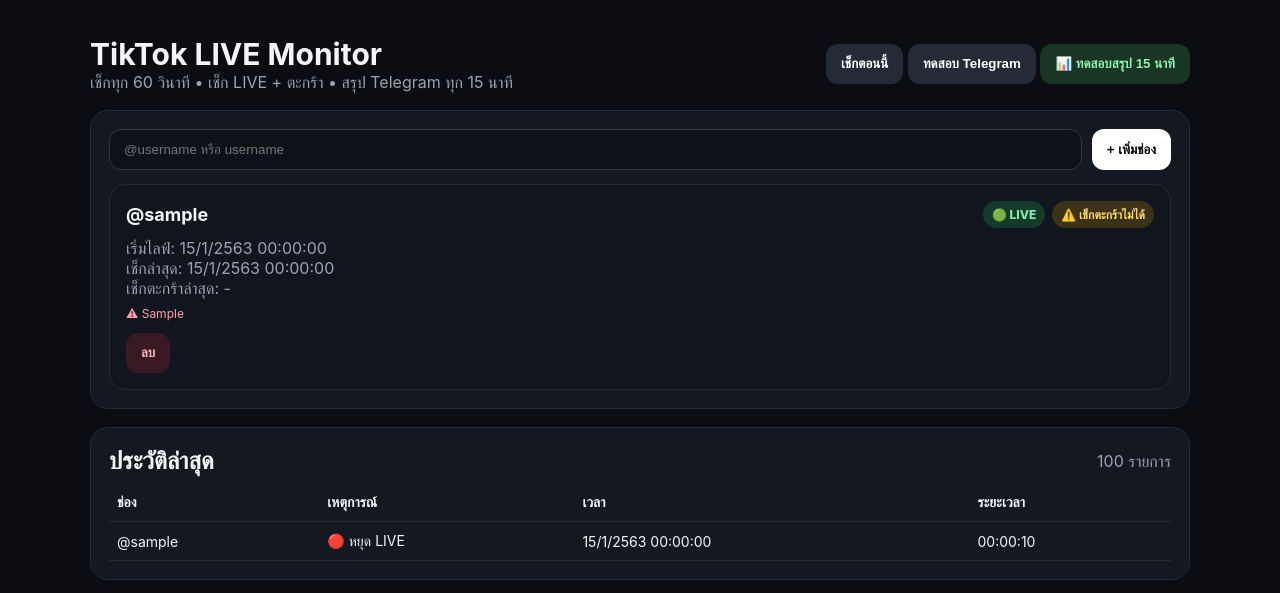
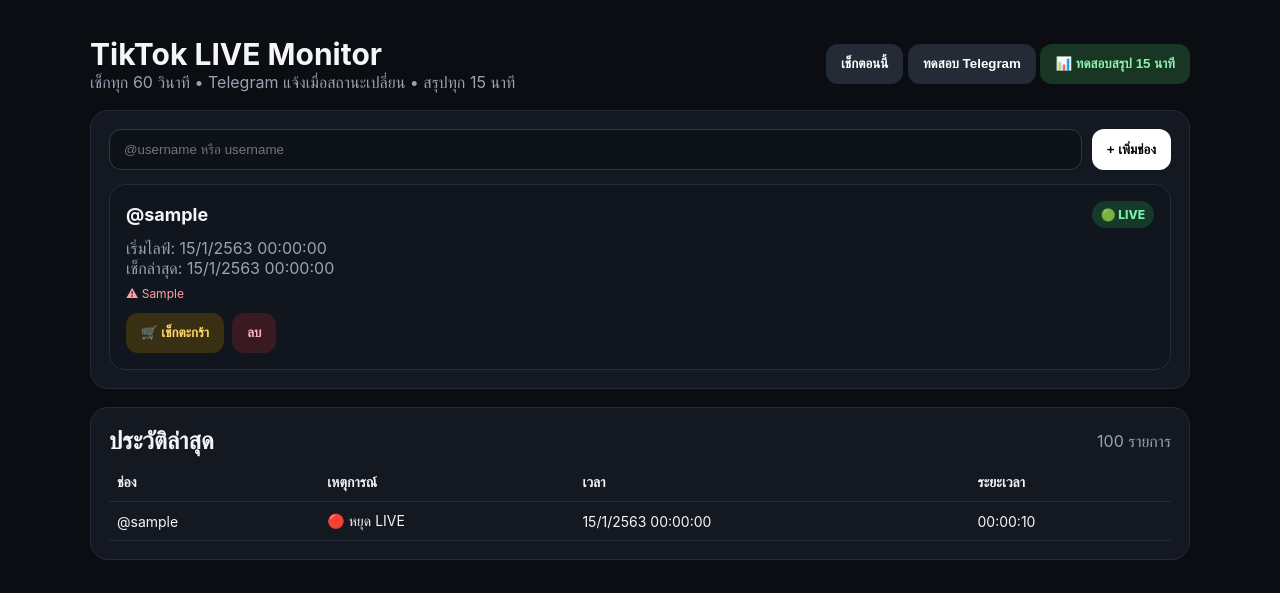
Before and after one commit to ohmchongsue2-glitch/tiktok-live-monitor, a Flask app: page / in a window 1280 px wide. Shown: the top 593 px of the page. Run offline with Flask 3, Linux system fonts and the light colour scheme; tables that the repository leaves empty hold one stand-in row (values such as "Sample post").

Commit message:
Add isolated basket check button

```diff
--- a/tiktok-live-dashboard-ready/templates/index.html
+++ b/tiktok-live-dashboard-ready/templates/index.html
@@ -15,33 +15,35 @@
     form { display:flex; gap:10px; flex-wrap:wrap; }
     input { flex:1; min-width:220px; background:#0d1118; color:white; border:1px solid #303848; border-radius:12px; padding:12px 14px; }
     button { border:0; border-radius:12px; padding:12px 15px; font-weight:700; cursor:pointer; }
-    .primary { background:white; color:black; }.secondary { background:#242a36; color:white; }.summary { background:#193523; color:#8ff0b1; }.danger { background:#391a22; color:#ffb4c0; }
-    .grid { display:grid; grid-template-columns:repeat(auto-fit,minmax(280px,1fr)); gap:14px; margin-top:14px; }
+    .primary { background:white; color:black; }
+    .secondary { background:#242a36; color:white; }
+    .summary { background:#193523; color:#8ff0b1; }
+    .basket { background:#392f13; color:#ffd96a; }
+    .danger { background:#391a22; color:#ffb4c0; }
+    .grid { display:grid; grid-template-columns:repeat(auto-fit,minmax(260px,1fr)); gap:14px; margin-top:14px; }
     .card { background:#11151d; border:1px solid #252b38; border-radius:16px; padding:16px; }
     .row { display:flex; justify-content:space-between; gap:12px; align-items:center; }
-    .badges { display:flex; gap:7px; flex-wrap:wrap; justify-content:flex-end; }
+    .actions { display:flex; gap:8px; flex-wrap:wrap; margin-top:12px; }
     .badge { font-size:12px; font-weight:800; padding:6px 9px; border-radius:999px; }
     .live { background:#153a29; color:#7af0ad; }.off { background:#2c3038; color:#c2c8d1; }.unknown { background:#3b3218; color:#ffd56a; }
-    .basket-yes { background:#173927; color:#8af1aa; }.basket-no { background:#35252b; color:#ffb8c3; }.basket-unknown { background:#3b3218; color:#ffd56a; }
     .error { color:#ff9eaa; font-size:12px; overflow-wrap:anywhere; margin-top:8px; }
     table { width:100%; border-collapse:collapse; } th,td { text-align:left; padding:10px 8px; border-bottom:1px solid #252b38; font-size:14px; }
   </style>
 </head>
 <body><div class="wrap">
-<div class="top"><div><h1>TikTok LIVE Monitor</h1><div class="muted">เช็กทุก {{ interval }} วินาที • เช็ก LIVE + ตะกร้า • สรุป Telegram ทุก 15 นาที</div></div>
+<div class="top"><div><h1>TikTok LIVE Monitor</h1><div class="muted">เช็กทุก {{ interval }} วินาที • Telegram แจ้งเมื่อสถานะเปลี่ยน • สรุปทุก 15 นาที</div></div>
 <div><button class="secondary" onclick="checkNow()">เช็กตอนนี้</button> <button class="secondary" onclick="testTelegram()">ทดสอบ Telegram</button> <button class="summary" onclick="testSummary()">📊 ทดสอบสรุป 15 นาที</button></div></div>
 <div class="panel"><form id="addForm"><input id="username" placeholder="@username หรือ username" autocomplete="off"><button class="primary" type="submit">+ เพิ่มช่อง</button></form><div id="cards" class="grid"></div></div>
 <div class="panel"><div class="row"><h2 style="margin:0">ประวัติล่าสุด</h2><span class="muted">100 รายการ</span></div><div style="overflow:auto;margin-top:8px"><table><thead><tr><th>ช่อง</th><th>เหตุการณ์</th><th>เวลา</th><th>ระยะเวลา</th></tr></thead><tbody id="events"></tbody></table></div></div>
-</div>
-<script>
+</div><script>
 const dt=s=>s?new Date(s).toLocaleString('th-TH'):'-';
 const dur=s=>{if(s===null||s===undefined)return '-';let h=Math.floor(s/3600),m=Math.floor((s%3600)/60),sec=s%60;return [h,m,sec].map(x=>String(x).padStart(2,'0')).join(':')};
-function basketBadge(c){if(c.is_live!==1)return '';if(c.basket_status==='yes')return '<span class="badge basket-yes">🛒 มีตะกร้า</span>';if(c.basket_status==='no')return '<span class="badge basket-no">🚫 ไม่พบตะกร้า</span>';return '<span class="badge basket-unknown">⚠️ เช็กตะกร้าไม่ได้</span>'}
-async function load(){const channels=await fetch('/api/channels').then(r=>r.json());document.getElementById('cards').innerHTML=channels.map(c=>{let cls='unknown',label='กำลังเช็ก...';if(c.is_live===1){cls='live';label='🟢 LIVE'}if(c.is_live===0){cls='off';label='⚫ OFFLINE'}return `<div class="card"><div class="row"><strong style="font-size:18px">@${c.username}</strong><div class="badges"><span class="badge ${cls}">${label}</span>${basketBadge(c)}</div></div><div class="muted" style="margin-top:10px">เริ่มไลฟ์: ${dt(c.live_started_at)}</div><div class="muted">เช็กล่าสุด: ${dt(c.last_checked_at)}</div>${c.is_live===1?`<div class="muted">เช็กตะกร้าล่าสุด: ${dt(c.basket_checked_at)}</div>`:''}${c.last_error?`<div class="error">⚠ ${c.last_error}</div>`:''}${c.basket_error&&c.is_live===1?`<div class="error">🛒 ${c.basket_error}</div>`:''}<div style="margin-top:12px"><button class="danger" onclick="removeChannel(${c.id})">ลบ</button></div></div>`}).join('');const events=await fetch('/api/events').then(r=>r.json());document.getElementById('events').innerHTML=events.map(e=>`<tr><td>@${e.username}</td><td>${e.event_type==='START'?'🟢 เริ่ม LIVE':'🔴 หยุด LIVE'}</td><td>${dt(e.event_at)}</td><td>${dur(e.duration_seconds)}</td></tr>`).join('')}
+async function load(){const channels=await fetch('/api/channels').then(r=>r.json());document.getElementById('cards').innerHTML=channels.map(c=>{let cls='unknown',label='กำลังเช็ก...';if(c.is_live===1){cls='live';label='🟢 LIVE'}if(c.is_live===0){cls='off';label='⚫ OFFLINE'}return `<div class="card"><div class="row"><strong style="font-size:18px">@${c.username}</strong><span class="badge ${cls}">${label}</span></div><div class="muted" style="margin-top:10px">เริ่มไลฟ์: ${dt(c.live_started_at)}</div><div class="muted">เช็กล่าสุด: ${dt(c.last_checked_at)}</div>${c.last_error?`<div class="error">⚠ ${c.last_error}</div>`:''}<div class="actions"><button class="basket" onclick="checkBasket('${c.username}',this)">🛒 เช็กตะกร้า</button><button class="danger" onclick="removeChannel(${c.id})">ลบ</button></div></div>`}).join('');const events=await fetch('/api/events').then(r=>r.json());document.getElementById('events').innerHTML=events.map(e=>`<tr><td>@${e.username}</td><td>${e.event_type==='START'?'🟢 เริ่ม LIVE':'🔴 หยุด LIVE'}</td><td>${dt(e.event_at)}</td><td>${dur(e.duration_seconds)}</td></tr>`).join('')}
 document.getElementById('addForm').addEventListener('submit',async e=>{e.preventDefault();const username=document.getElementById('username').value.trim();const r=await fetch('/api/channels',{method:'POST',headers:{'Content-Type':'application/json'},body:JSON.stringify({username})});const data=await r.json();if(!r.ok)return alert(data.error||'เพิ่มไม่ได้');document.getElementById('username').value='';await load()});
 async function removeChannel(id){if(!confirm('ลบช่องนี้?'))return;await fetch('/api/channels/'+id,{method:'DELETE'});await load()}
-async function checkNow(){await fetch('/api/check-now',{method:'POST'});setTimeout(load,2500)}
+async function checkNow(){await fetch('/api/check-now',{method:'POST'});setTimeout(load,1800)}
 async function testTelegram(){const r=await fetch('/api/test-telegram',{method:'POST'});const d=await r.json();alert(r.ok?'ส่งข้อความทดสอบแล้ว':d.error)}
 async function testSummary(){const r=await fetch('/api/test-summary',{method:'POST'});const d=await r.json();alert(r.ok?'ส่งสรุปสถานะไป Telegram แล้ว':'ส่งไม่ได้: '+d.error)}
+async function checkBasket(username,btn){const old=btn.textContent;btn.disabled=true;btn.textContent='กำลังเช็ก...';try{const r=await fetch('/api/check-basket/'+encodeURIComponent(username));const d=await r.json();if(!r.ok)throw new Error(d.error||'เช็กไม่ได้');if(d.has_basket===true)alert('🛒 @'+username+' มีตะกร้า/พบข้อมูลสินค้า');else if(d.has_basket===false)alert('🚫 @'+username+' ไม่พบตะกร้า');else alert('⚠️ @'+username+' ตรวจตะกร้าไม่ได้: '+(d.error||'TikTok ไม่ให้ข้อมูล'));}catch(e){alert('⚠️ เช็กตะกร้าไม่ได้: '+e.message)}finally{btn.disabled=false;btn.textContent=old}}
 load();setInterval(load,10000);
 </script></body></html>
```
